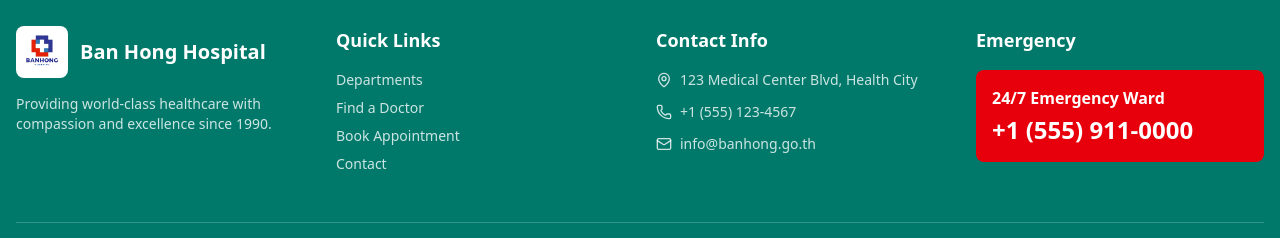
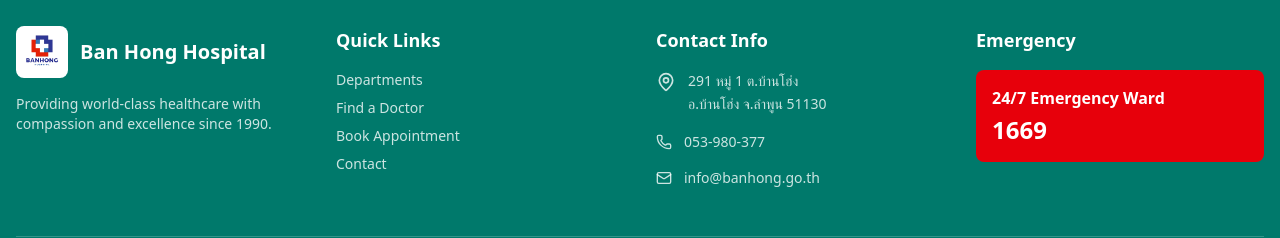
Before and after one commit to sivanon/BHH-WWW, a Next.js app: page /en/ita in a window 1280 px wide. Shown: the part 1093-1331 px from the top of the page. Built offline with nearby package versions, Linux system fonts and the light colour scheme; no server answers; the database is empty.

Commit message:
UI: Refine Thai text copy and line breaks for better readability across components

```diff
--- a/src/app/[lang]/page.tsx
+++ b/src/app/[lang]/page.tsx
@@ -101,8 +101,8 @@
           <h2 className="text-4xl md:text-5xl font-extrabold mb-6 tracking-tight flex items-center justify-center">
             ค้นหาข้อมูลภายในเว็บไซต์
           </h2>
-          <p className="text-xl text-blue-100 max-w-3xl mx-auto mb-12 leading-relaxed font-light">
-            พิมพ์คำค้นหาของคุณ เช่น "เวลาเปิดคลินิกพิเศษ", "ข่าวประกาศ", หรือ "โครงสร้างหน่วยงาน" <br className="hidden md:block"/>
+          <p className="text-xl text-blue-100 max-w-3xl mx-auto mb-12 leading-relaxed font-light break-words">
+            พิมพ์คำค้นหาของคุณ เช่น "เวลาเปิดคลินิกพิเศษ", "ข่าวประกาศรับสมัครงาน", หรือ "คู่มือปฏิบัติงาน" <br className="hidden md:block"/>
             เพื่อค้นหาข้อมูลที่คุณต้องการได้อย่างรวดเร็วและแม่นยำ
           </p>
           <form action={`/${lang}/search`} className="max-w-2xl mx-auto relative group flex shadow-2xl">
--- a/src/components/home/WelcomeModal.tsx
+++ b/src/components/home/WelcomeModal.tsx
@@ -33,8 +33,10 @@
           </div>
         </div>
         <div className="p-8 text-center space-y-4">
-          <p className="text-gray-700 leading-relaxed font-medium">
-            ยินดีต้อนรับเข้าสู่เว็บไซต์ของโรงพยาบาล โปรดสวมหน้ากากอนามัยทุกครั้งเมื่อเดินทางมารับบริการ เพื่อความปลอดภัยของท่านและส่วนรวม
+          <p className="text-gray-700 leading-loose font-medium break-words text-lg">
+            ยินดีต้อนรับเข้าสู่ช่องทางออนไลน์ของโรงพยาบาลบ้านโฮ่ง <br className="hidden md:block"/>
+            โปรดสวมหน้ากากอนามัยทุกครั้งก่อนเข้าใช้บริการภายในอาคาร <br className="hidden md:block"/>
+            เพื่อสุขอนามัยและความปลอดภัยของท่านและส่วนรวม
           </p>
           <button
             onClick={() => setIsOpen(false)}
--- a/src/components/layout/Footer.tsx
+++ b/src/components/layout/Footer.tsx
@@ -35,16 +35,16 @@
 
           <div>
             <h3 className="font-semibold text-lg mb-4">{t.contactInfo}</h3>
-            <ul className="space-y-3 text-sm text-primary-foreground/80">
-              <li className="flex items-center gap-2">
-                <MapPin className="h-4 w-4" />
-                <span>123 Medical Center Blvd, Health City</span>
+            <ul className="space-y-4 text-sm text-primary-foreground/80">
+              <li className="flex items-start gap-3">
+                <MapPin className="h-5 w-5 shrink-0 mt-0.5" />
+                <span className="leading-relaxed">291 หมู่ 1 ต.บ้านโฮ่ง <br/>อ.บ้านโฮ่ง จ.ลำพูน 51130</span>
               </li>
-              <li className="flex items-center gap-2">
+              <li className="flex items-center gap-3">
                 <Phone className="h-4 w-4" />
-                <span>+1 (555) 123-4567</span>
+                <span>053-980-377</span>
               </li>
-              <li className="flex items-center gap-2">
+              <li className="flex items-center gap-3">
                 <Mail className="h-4 w-4" />
                 <span>info@banhong.go.th</span>
               </li>
@@ -55,7 +55,7 @@
             <h3 className="font-semibold text-lg mb-4">{t.emergency}</h3>
             <div className="p-4 bg-red-600 rounded-lg text-white">
               <p className="font-bold mb-1">{t.erWard}</p>
-              <p className="text-2xl font-black">+1 (555) 911-0000</p>
+              <p className="text-2xl font-black">1669</p>
             </div>
           </div>
         </div>
--- a/src/i18n/th.json
+++ b/src/i18n/th.json
@@ -8,10 +8,10 @@
     "er247": "ฉุกเฉิน 24 ชม."
   },
   "footer": {
-    "desc": "ให้บริการดูแลสุขภาพระดับมาตรฐานสากลด้วยความเมตตาและความเป็นเลิศตั้งแต่ปี 1990",
+    "desc": "มุ่งมั่นประสานบริการทางการแพทย์และสาธารณสุขแก่ประชาชน ด้วยหัวใจความเป็นมนุษย์และความเป็นเลิศ",
     "quickLinks": "ลิงก์ด่วน",
-    "contactInfo": "ข้อมูลติดต่อ",
-    "emergency": "ฉุกเฉิน",
+    "contactInfo": "ข้อมูลช่องทางการติดต่อ",
+    "emergency": "สายด่วนฉุกเฉิน",
     "erWard": "แผนกฉุกเฉิน 24 ชั่วโมง",
     "rights": "สงวนลิขสิทธิ์"
   },
```
